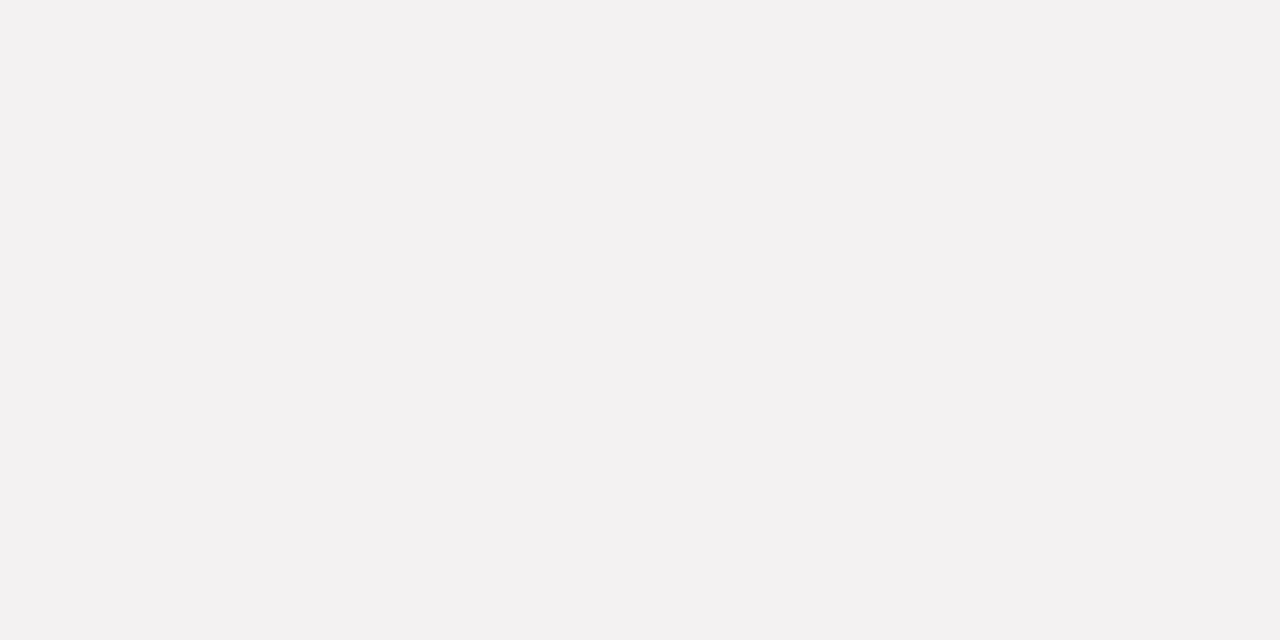
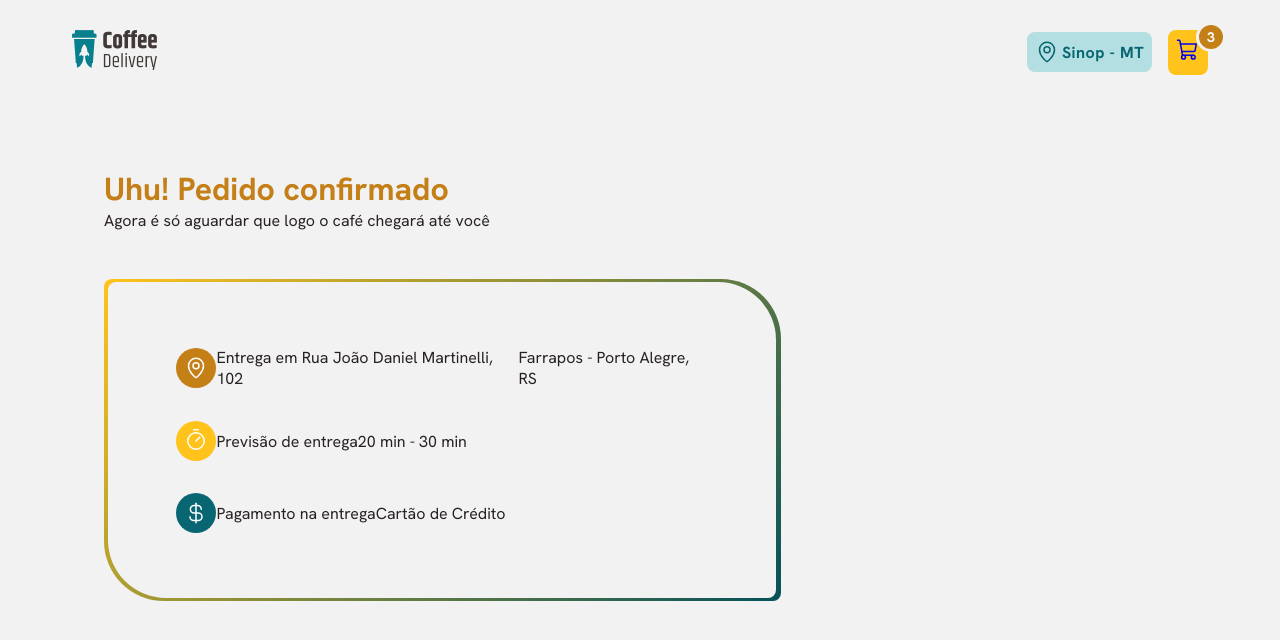
Before and after one commit to eziiel/coffee, a React (Vite) app: page /delivery in a window 1280 px wide. Before the commit this address had no page. Shown: the top 640 px of the page. Built offline with nearby package versions, Linux system fonts and the light colour scheme.

Commit message:
init delivery

```diff
--- /dev/null
+++ b/src/pages/delivery/index.tsx
@@ -0,0 +1,43 @@
+import React from 'react'
+import * as S from './styled'
+import { MapPin, Timer, CurrencyDollar } from 'phosphor-react'
+
+export const Delivery = () => {
+  return (
+    <S.DeliveryContent>
+      <S.DeliveryInfo>
+        <S.DeliveryInfoTitle>
+          <h1>Uhu! Pedido confirmado</h1>
+          <p>Agora é só aguardar que logo o café chegará até você</p>
+        </S.DeliveryInfoTitle>
+        <S.DeliveryRequestInfoBorder>
+          <S.DeliveryRequestInfo>
+            <S.DeliveryRequestInfoItem>
+              <S.IconMap>
+                <MapPin size={24} color="#fff" />
+              </S.IconMap>
+              <span>Entrega em Rua João Daniel Martinelli, 102</span>
+              <span>Farrapos - Porto Alegre, RS</span>
+            </S.DeliveryRequestInfoItem>
+
+            <S.DeliveryRequestInfoItem>
+              <S.IconTimer>
+                <Timer size={24} color="#fff" />
+              </S.IconTimer>
+              <span>Previsão de entrega</span>
+              <span>20 min - 30 min</span>
+            </S.DeliveryRequestInfoItem>
+
+            <S.DeliveryRequestInfoItem>
+              <S.IconDollar>
+                <CurrencyDollar size={24} color="#fff" />
+              </S.IconDollar>
+              <span>Pagamento na entrega</span>
+              <span>Cartão de Crédito</span>
+            </S.DeliveryRequestInfoItem>
+          </S.DeliveryRequestInfo>
+        </S.DeliveryRequestInfoBorder>
+      </S.DeliveryInfo>
+    </S.DeliveryContent>
+  )
+}
--- /dev/null
+++ b/src/pages/delivery/styled.ts
@@ -0,0 +1,79 @@
+import styled from 'styled-components'
+
+export const DeliveryContent = styled.main`
+  display: flex;
+  gap: 2rem;
+  padding: 2rem;
+  margin-top: 2rem;
+`
+
+export const DeliveryInfo = styled.div`
+  display: flex;
+  flex-direction: column;
+  gap: 3rem;
+`
+
+export const DeliveryInfoTitle = styled.div`
+  h1 {
+    color: ${(propos) => propos.theme.yellow700};
+  }
+`
+
+export const DeliveryRequestInfoBorder = styled.div`
+  /* width: 500px;
+  height: 500px; */
+
+  background: linear-gradient(
+    135deg,
+    ${(propos) => propos.theme.yellow500},
+    ${(propos) => propos.theme.blue900}
+  );
+  border-radius: 8px 60px 8px 60px;
+
+  display: flex;
+  justify-content: center;
+  align-items: center;
+`
+
+export const DeliveryRequestInfo = styled.div`
+  width: 98.7%;
+  height: 98%;
+  border-radius: 8px 58px 8px 58px;
+
+  background: ${(props) => props.theme.light200};
+  border: 20px solid transparent;
+
+  display: flex;
+  flex-direction: column;
+  align-items: start;
+  justify-content: center;
+  gap: 2rem;
+
+  padding: 3rem;
+`
+
+export const DeliveryRequestInfoItem = styled.div`
+  display: flex;
+  align-items: center;
+  justify-content: start;
+`
+
+const BaseIcon = styled.span`
+  display: flex;
+  align-items: center;
+  justify-content: start;
+
+  border-radius: 50%;
+  padding: 0.5rem;
+`
+export const IconDollar = styled(BaseIcon)`
+  background: ${(props) => props.theme.blue700};
+`
+export const IconTimer = styled(BaseIcon)`
+  background: ${(props) => props.theme.yellow500};
+`
+export const IconMap = styled(BaseIcon)`
+  background: ${(props) => props.theme.yellow700};
+`
+
+export const DeliveryImg = styled.aside``
--- a/src/router.tsx
+++ b/src/router.tsx
@@ -1,6 +1,7 @@
 import { Routes, Route } from 'react-router-dom'
 import { Layout } from './layout'
 import { Adress } from './pages/adress'
+import { Delivery } from './pages/delivery'
 import { Home } from './pages/home'
 
 export const Router = () => {
@@ -10,6 +11,7 @@ export const Router = () => {
         <Route path="/" element={<Layout />}>
           <Route path="/" element={<Home />} />
           <Route path="/adress" element={<Adress />} />
+          <Route path="/delivery" element={<Delivery />} />
         </Route>
       </Routes>
     </div>
```
